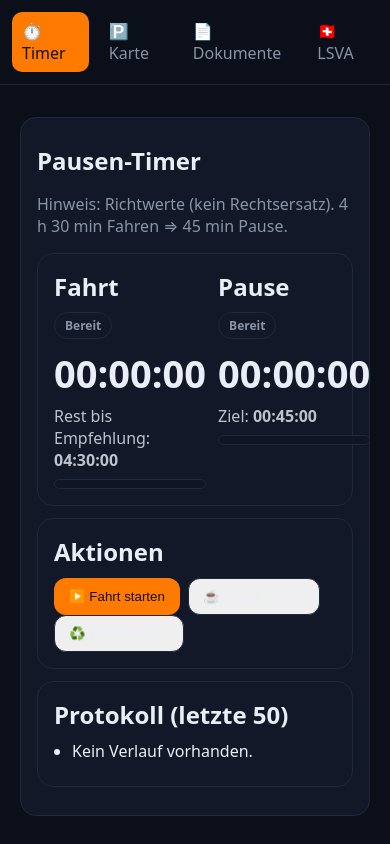
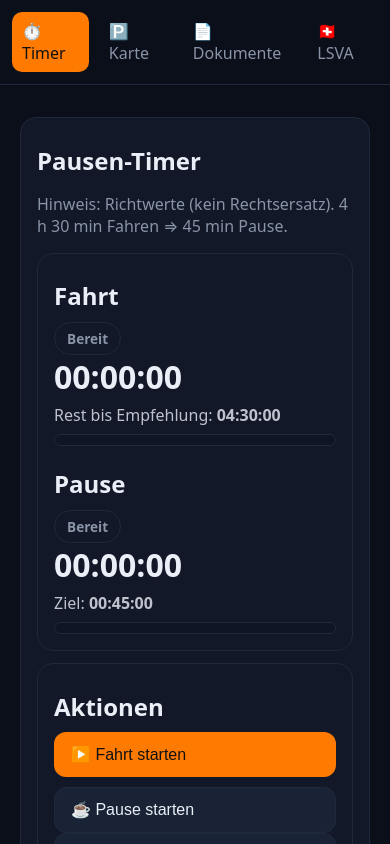
Before and after one commit to techtumbler/truckerApp, a React (Vite) app: page / in a window 390 px wide. Shown: the top 844 px of the page. Built offline with nearby package versions, Linux system fonts and the light colour scheme.

Commit message:
UI mobile: Timer untereinander, Buttons lesbar

```diff
--- a/src/routes/Timer.jsx
+++ b/src/routes/Timer.jsx
@@ -6,10 +6,8 @@ export default function Timer(){
   const tickRef = useRef(null)
   const lastWarnRef = useRef({ m15:false, m5:false })
 
-  // persist
   useEffect(()=>{ saveTimer(st) }, [st])
 
-  // ticker
   useEffect(()=>{
     clearInterval(tickRef.current)
     tickRef.current = setInterval(()=>{
@@ -23,7 +21,6 @@ export default function Timer(){
     return ()=> clearInterval(tickRef.current)
   }, [])
 
-  // foreground toasts on thresholds
   useEffect(()=>{
     const stat = status(st)
     if (stat.kind === 'driving') {
@@ -39,12 +36,11 @@ export default function Timer(){
   function toast(msg){
     const el = document.createElement('div')
     el.textContent = msg
-    el.style.cssText = 'position:fixed;left:50%;transform:translateX(-50%);bottom:20px;background:#ff7a00;color:#111;padding:10px 14px;border-radius:12px;box-shadow:0 6px 18px rgba(0,0,0,.3);zIndex:9999;font-weight:600'
+    el.style.cssText = 'position:fixed;left:50%;transform:translateX(-50%);bottom:20px;background:#ff7a00;color:#111;padding:10px 14px;border-radius:12px;box-shadow:0 6px 18px rgba(0,0,0,.3);z-index:9999;font-weight:600'
     document.body.appendChild(el)
     setTimeout(()=> el.remove(), 3200)
   }
 
-  // Actions
   function startDriving(){
     if(st.mode === 'driving') return
     lastWarnRef.current = { m15:false, m5:false }
@@ -55,7 +51,6 @@ export default function Timer(){
     setSt(s => ({ ...s, mode:'break', startedAt:new Date().toISOString(), elapsedMs:0 }))
   }
   function switchTo(newMode){
-    // beendet aktuellen Block und startet den gewünschten
     if(st.mode !== 'idle'){
       const end = new Date()
       const dur = Math.max(0, end - new Date(st.startedAt))
@@ -86,11 +81,9 @@ export default function Timer(){
 
   const s = status(st)
 
-  // dynamische Klassen
   const barClass = lvl => `progress ${lvl}`
   const primaryClass = lvl => `btn dynamic ${lvl}`
 
-  // kontextabhängige Primary-Action
   let primaryAction = null
   if (s.kind === 'idle') {
     primaryAction = (
@@ -102,7 +95,7 @@ export default function Timer(){
   } else if (s.kind === 'driving') {
     primaryAction = (
       <div className="btn-row">
-        <button className={primaryClass(s.level)} onClick={()=>switchTo('break')} title="Pausenmodus starten">
+        <button className={primaryClass(s.level)} onClick={()=>switchTo('break')}>
           ☕ Pause jetzt
         </button>
         <button className="btn" onClick={stopCurrent}>⏹️ Stopp</button>
@@ -111,7 +104,7 @@ export default function Timer(){
   } else if (s.kind === 'break') {
     primaryAction = (
       <div className="btn-row">
-        <button className={primaryClass(s.level === 'ok' ? 'ok' : 'warn')} onClick={()=>switchTo('driving')} title="Fahrt fortsetzen">
+        <button className={primaryClass(s.level === 'ok' ? 'ok' : 'warn')} onClick={()=>switchTo('driving')}>
           ▶️ Weiterfahren
         </button>
         <button className="btn" onClick={stopCurrent}>⏹️ Stopp</button>
@@ -125,9 +118,8 @@ export default function Timer(){
       <p style={{color:'var(--muted)'}}>Hinweis: Richtwerte (kein Rechtsersatz). 4 h 30 min Fahren ⇒ 45 min Pause.</p>
 
       <div className="card grid-2">
-        {/* Fahrt */}
         <div>
-          <h2 style={{marginTop:0}}>Fahrt</h2>
+          <h2>Fahrt</h2>
           <div className={`badge ${s.kind==='driving' ? s.level : 'muted'}`}>
             {s.kind==='driving' ? (s.level==='critical' ? 'Kritisch' : s.level==='warn' ? 'Bald Pause' : 'OK') : 'Bereit'}
           </div>
@@ -140,9 +132,8 @@ export default function Timer(){
           </div>
         </div>
 
-        {/* Pause */}
         <div>
-          <h2 style={{marginTop:0}}>Pause</h2>
+          <h2>Pause</h2>
           <div className={`badge ${s.kind==='break' ? (s.done ? 'ok' : 'warn') : 'muted'}`}>
             {s.kind==='break' ? (s.done ? 'OK' : 'Noch') : 'Bereit'}
           </div>
@@ -157,7 +148,7 @@ export default function Timer(){
       </div>
 
       <div className="card">
-        <h2 style={{marginTop:0}}>Aktionen</h2>
+        <h2>Aktionen</h2>
         {primaryAction}
         <div className="btn-row">
           <button className="btn" onClick={resetAll}>♻️ Zurücksetzen</button>
@@ -165,7 +156,7 @@ export default function Timer(){
       </div>
 
       <div className="card">
-        <h2 style={{marginTop:0}}>Protokoll (letzte 50)</h2>
+        <h2>Protokoll (letzte 50)</h2>
         <ul style={{margin:'8px 0', paddingLeft:'18px'}}>
           {st.history.map((h,i)=>(
             <li key={i}>
--- a/src/styles/app.css
+++ b/src/styles/app.css
@@ -1,35 +1,53 @@
-:root{--bg:#0b0f1a;--card:#121828;--muted:#8a94a7;--text:#e9eef7;--accent:#ff7a00;--border:#1e293b}
-*{box-sizing:border-box} body{margin:0;background:#0b0f1a;color:var(--text);font-family:system-ui,-apple-system,Segoe UI,Roboto,Helvetica,Arial,sans-serif}
+:root{
+  --bg:#0b0f1a;
+  --card:#121828;
+  --muted:#8a94a7;
+  --text:#e9eef7;
+  --accent:#ff7a00;
+  --accent-2:#19c37d;
+  --border:#1e293b;
+}
+*{box-sizing:border-box}
+body{
+  margin:0;
+  background:#0b0f1a;
+  color:var(--text);
+  font-family:system-ui,-apple-system,Segoe UI,Roboto,Helvetica,Arial,sans-serif;
+}
 .container{width:min(1100px,100%);margin:0 auto;padding:20px}
 .nav{display:flex;gap:10px;padding:12px;border-bottom:1px solid var(--border);position:sticky;top:0;background:#0b0f1a}
 .nav a{color:var(--muted);text-decoration:none;padding:8px 10px;border-radius:10px}
-.nav a.active, .nav a:hover{color:#111;background:var(--accent)}
+.nav a.active,.nav a:hover{color:#111;background:var(--accent)}
 .card{background:var(--card);border:1px solid var(--border);border-radius:16px;padding:16px;margin:12px 0}
-.btn{display:inline-flex;gap:8px;align-items:center;padding:10px 14px;border-radius:12px;border:1px solid var(--border);color:var(--text);text-decoration:none}
+.btn{display:inline-flex;gap:8px;align-items:center;padding:12px 16px;border-radius:12px;border:1px solid var(--border);color:var(--text);text-decoration:none;min-height:44px;font-size:1rem;line-height:1.2;background:#1a2336}
+.btn:hover{filter:brightness(1.06)}
+.btn:focus-visible{outline:3px solid #7fb3ff;outline-offset:2px}
 .btn.primary{background:var(--accent);color:#111;border-color:transparent}
+.btn.dynamic.ok{background:var(--accent-2);color:#0b0f1a;border-color:transparent}
+.btn.dynamic.warn{background:#ffb84d;color:#111;border-color:transparent}
+.btn.dynamic.critical{background:#ff5c5c;color:#111;border-color:transparent}
 h1,h2{margin:.4em 0}
-/* --- Timer UI dynamics --- */
-.grid-2{display:grid;grid-template-columns:1fr 1fr;gap:12px}
-.time{font-size:38px;font-weight:800}
+
+/* Timer Layout */
+.grid-2{display:grid;grid-template-columns:1fr;gap:12px}
+@media (min-width:840px){.grid-2{grid-template-columns:1fr 1fr}}
+.time{font-size:clamp(32px,8vw,44px);font-weight:800}
 .meta{opacity:.8;margin:6px 0}
-.badge{display:inline-block;padding:4px 10px;border-radius:999px;font-weight:700;font-size:12px;border:1px solid var(--border);margin-bottom:8px}
-.badge.ok{background:var(--accent-2,#19c37d);color:#0b0f1a;border-color:transparent}
-.badge.warn{background:#ffb84d;color:#111;border-color:transparent}
-.badge.critical{background:#ff5c5c;color:#111;border-color:transparent;animation:pulse 1s infinite}
-.badge.muted{background:transparent;color:var(--muted)}
+.badge{display:inline-block;padding:6px 12px;border-radius:999px;font-weight:700;font-size:.85rem}
+.badge.ok{background:var(--accent-2);color:#0b0f1a}
+.badge.warn{background:#ffb84d;color:#111}
+.badge.critical{background:#ff5c5c;color:#111;animation:pulse 1s infinite}
+.badge.muted{color:var(--muted);border:1px solid var(--border);background:transparent}
 @keyframes pulse{0%{transform:scale(1)}50%{transform:scale(1.05)}100%{transform:scale(1)}}
-
-.progress{position:relative;height:10px;background:#0f1524;border:1px solid var(--border);border-radius:999px;overflow:hidden;margin-top:8px}
+.progress{position:relative;height:12px;background:#0f1524;border:1px solid var(--border);border-radius:999px;overflow:hidden;margin-top:8px}
 .progress>span{display:block;height:100%;background:var(--accent);transition:width .4s ease}
 .progress.warn>span{background:#ffb84d}
 .progress.critical>span{background:#ff5c5c}
-.progress.ok>span{background:var(--accent)}
+.progress.ok>span{background:var(--accent-2)}
+.btn-row{display:flex;gap:10px;flex-wrap:wrap}
+.btn-row .btn{flex:1 1 160px}
 
-.btn-row{display:flex;gap:8px;flex-wrap:wrap}
-.btn.dynamic.ok{background:var(--accent-2,#19c37d);color:#0b0f1a;border-color:transparent}
-.btn.dynamic.warn{background:#ffb84d;color:#111;border-color:transparent}
-.btn.dynamic.critical{background:#ff5c5c;color:#111;border-color:transparent}
-/* --- Map layout --- */
+/* Map Styles */
 .map-layout{display:grid;grid-template-columns:2fr 1fr;gap:12px}
 .map-view{min-height:420px}
 .leaflet-container-custom{height:100%;min-height:420px;border:1px solid var(--border);border-radius:12px;overflow:hidden}
@@ -39,4 +57,4 @@ h1,h2{margin:.4em 0}
 .poi-head{display:flex;align-items:center;justify-content:space-between}
 .poi-meta{color:var(--muted)}
 .poi-geo{font-family:ui-monospace, SFMono-Regular, Menlo, Monaco, Consolas, "Liberation Mono", "Courier New", monospace;opacity:.7}
-@media (max-width: 900px){ .map-layout{grid-template-columns:1fr} }
+@media (max-width:900px){.map-layout{grid-template-columns:1fr}}
```
